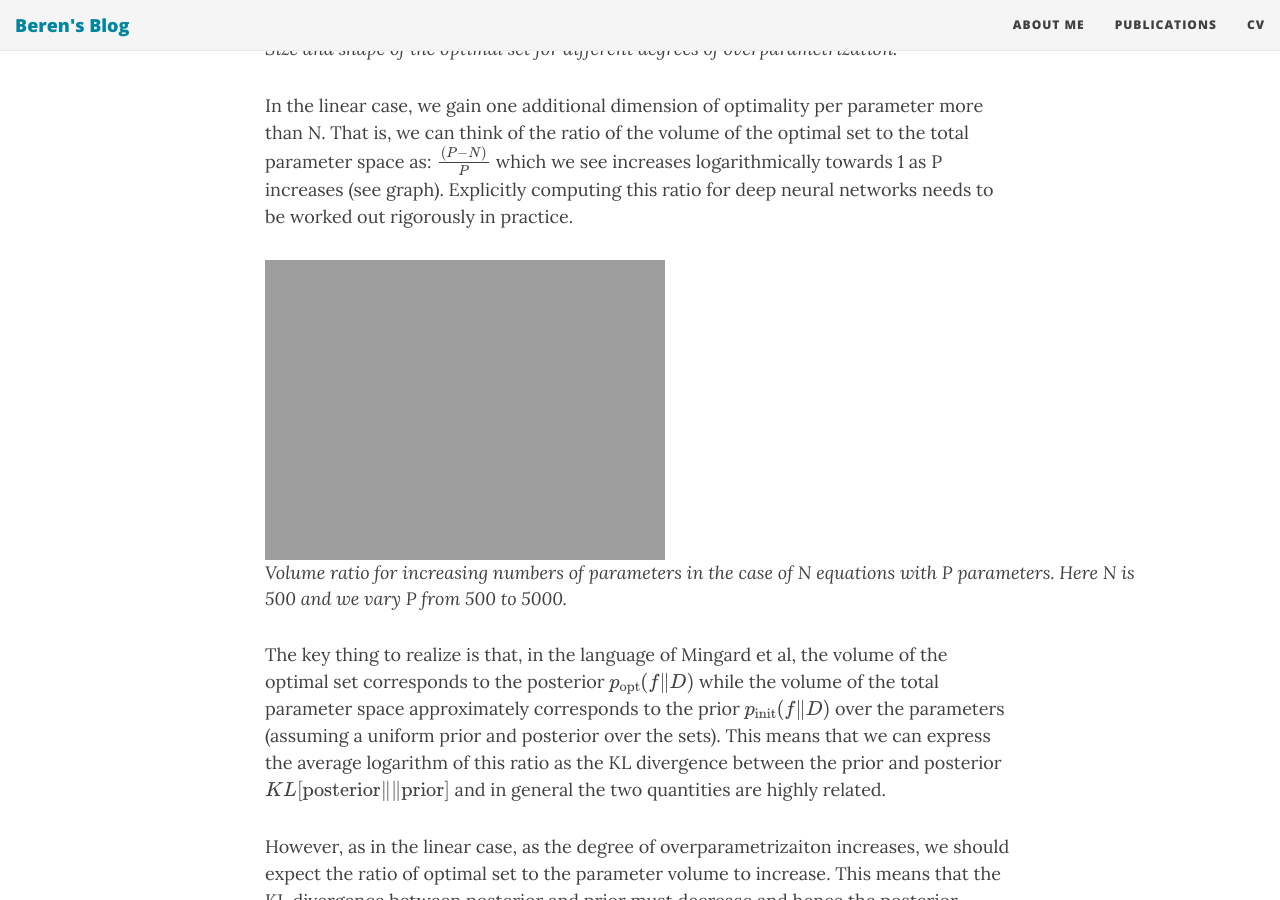
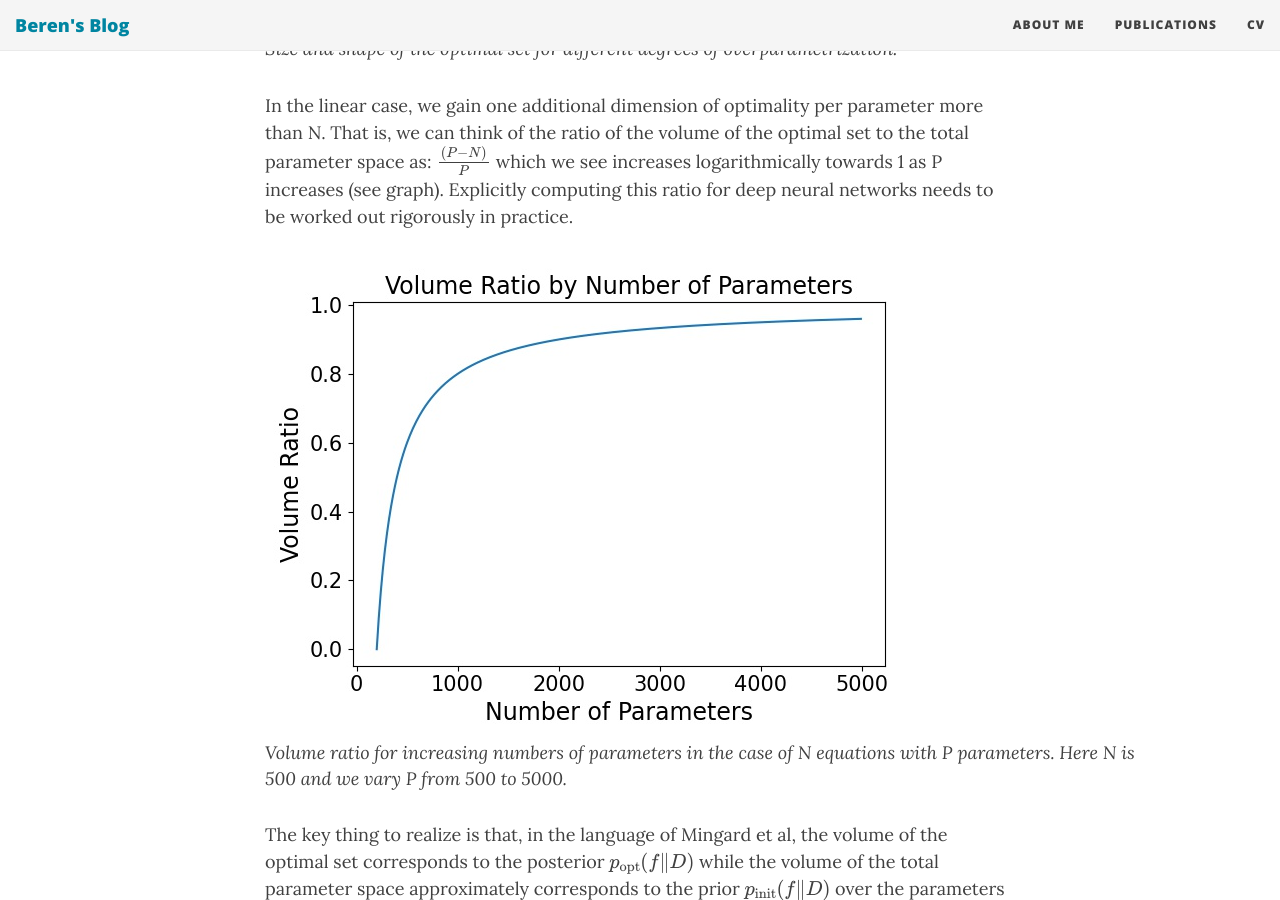
Before and after one commit to BerenMillidge/BerenMillidge.github.io, a Jekyll site: the page built from _posts/2022-04-17-Understanding_Overparametrized_Generalization.md, in a window 1280 px wide and 900 px high, scrolled down 2543 px. Built offline with Jekyll 4.4.1, drawn with Linux system fonts in a browser that asks for light colours; nearby versions of some CDN libraries; formulas are drawn with MathJax 3.

Commit message:
fix figure link

```diff
--- a/_posts/2022-04-17-Understanding_Overparametrized_Generalization.md
+++ b/_posts/2022-04-17-Understanding_Overparametrized_Generalization.md
@@ -21,7 +21,7 @@ The key intuition arises from considering the *optimal set* of solutions in para
 In the linear case, we gain one additional dimension of optimality per parameter more than N. That is, we can think of the ratio of the volume of the optimal set to the total parameter space as:  $$\frac{(P - N)}{P}$$ which we see increases logarithmically towards 1 as P increases (see graph). Explicitly computing this ratio for deep neural networks needs to be worked out rigorously in practice.
 
 
-<figure style="width: 120%"> <img src="{{ site.url }}{{ site.baseurl }}/assets/figures/overparametrized_volume_ratio_graph.jpg"> <figcaption><em>Volume ratio for increasing numbers of parameters in the case of N equations with P parameters. Here N is 500 and we vary P from 500 to 5000. </em></figcaption></figure>
+<figure style="width: 120%"> <img src="{{ site.url }}{{ site.baseurl }}/assets/figures/overparametrization_volume_ratio_graph.jpg"> <figcaption><em>Volume ratio for increasing numbers of parameters in the case of N equations with P parameters. Here N is 500 and we vary P from 500 to 5000. </em></figcaption></figure>
 
 
 The key thing to realize is that, in the language of Mingard et al, the volume of the optimal set corresponds to the posterior $$p_{\text{opt}}(f \| D)$$ while the volume of the  total parameter space approximately corresponds to the prior $$p_{\text{init}}(f \| D)$$ over the parameters (assuming a uniform prior and posterior over the sets). This means that we can express the average logarithm of this ratio as the KL divergence between the prior and posterior $$KL[\text{posterior} \|\| \text{prior}]$$ and in general the two quantities are highly related.
```
